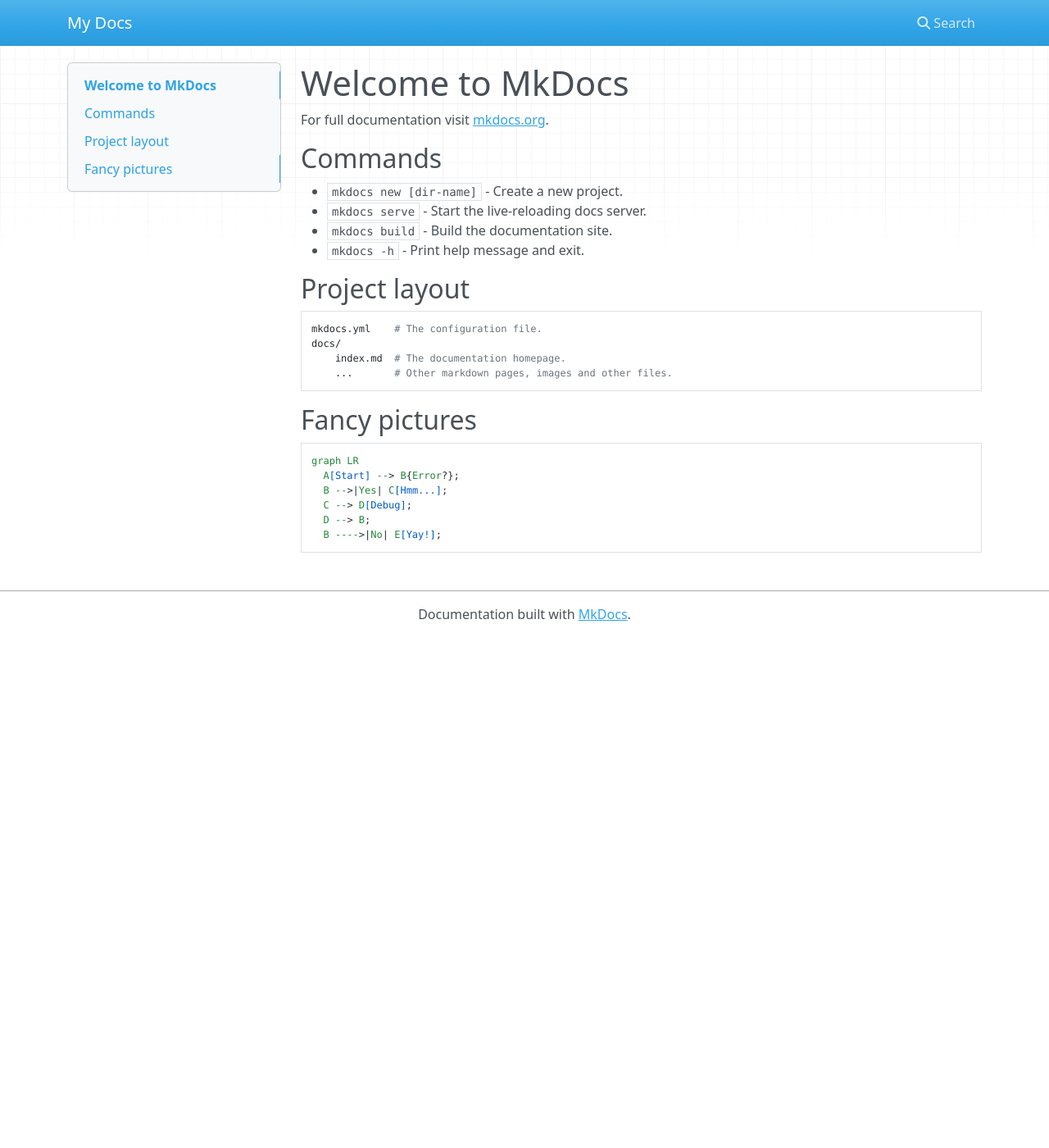
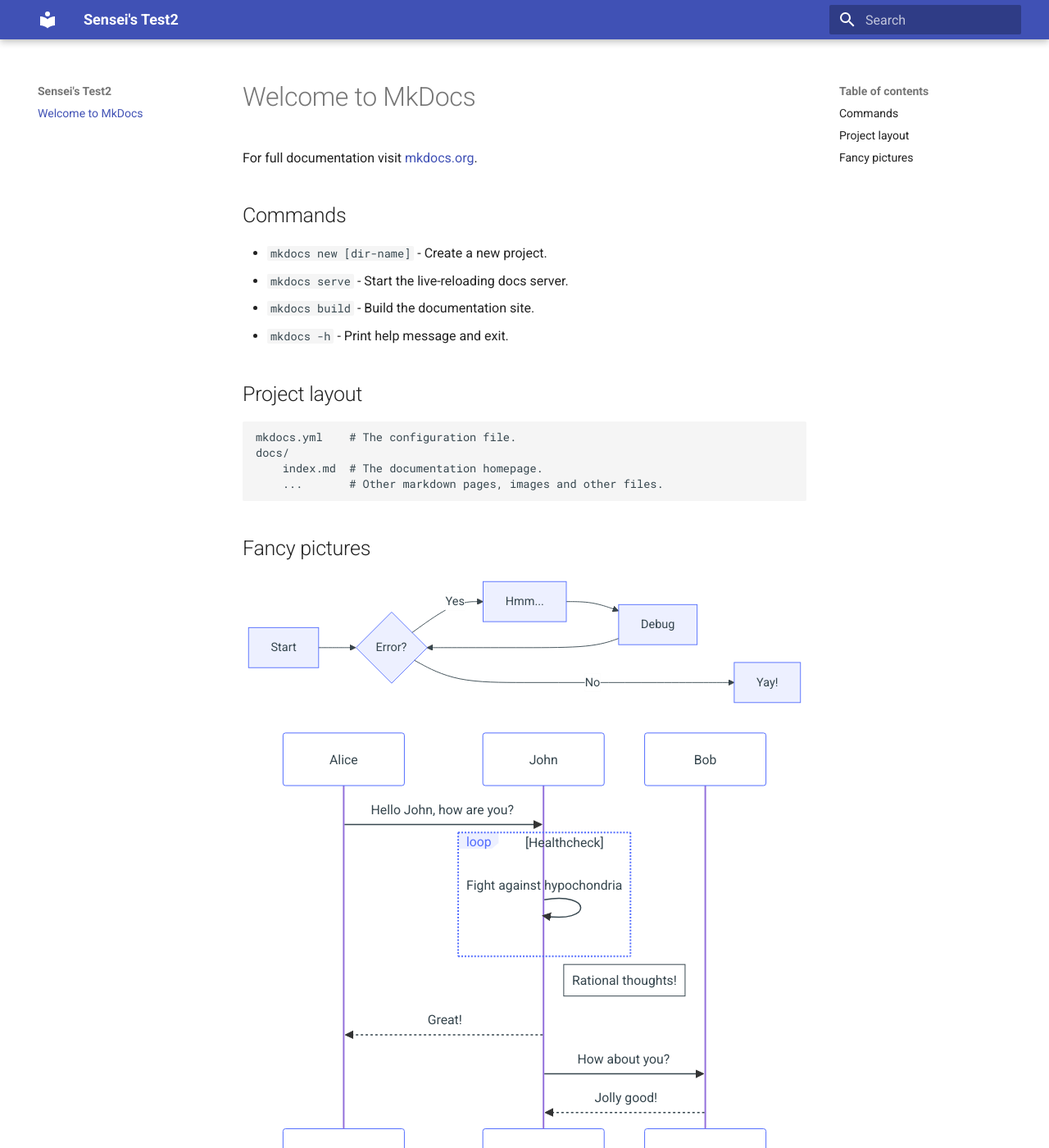
Before and after one commit to Stwissel/playinwithmkdocs, an MkDocs documentation site: the page built from docs/index.md, in a window 1280 px wide and 1400 px high. Shown: the whole window at 82% size. Built offline with MkDocs 1.6.1 and Material for MkDocs 9.7.7, drawn with Linux system fonts in a browser that asks for light colours; nearby versions of some CDN libraries; some of the changed text lies outside the part shown.

Commit message:
next round

````diff
--- a/docs/index.md
+++ b/docs/index.md
@@ -18,7 +18,7 @@ For full documentation visit [mkdocs.org](https://www.mkdocs.org).
 
 ## Fancy pictures
 
-```mermaid
+``` mermaid
 graph LR
   A[Start] --> B{Error?};
   B -->|Yes| C[Hmm...];
@@ -26,3 +26,19 @@ graph LR
   D --> B;
   B ---->|No| E[Yay!];
 ```
+
+<div class="result" markdown>
+
+``` mermaid
+sequenceDiagram
+  Alice->>John: Hello John, how are you?
+  loop Healthcheck
+      John->>John: Fight against hypochondria
+  end
+  Note right of John: Rational thoughts!
+  John-->>Alice: Great!
+  John->>Bob: How about you?
+  Bob-->>John: Jolly good!
+```
+
+</div>
--- a/mkdocs.yml
+++ b/mkdocs.yml
@@ -1,9 +1,11 @@
-site_name: My Docs
+site_name: Sensei's Test2
+theme:
+  name: material
 
-# Mermaid support - fancy diagrams
 markdown_extensions:
+  # Mermaid support - fancy diagrams
   - pymdownx.superfences:
       custom_fences:
         - name: mermaid
-          class: mermaid-experimental
+          class: mermaid
           format: !!python/name:pymdownx.superfences.fence_code_format
````
